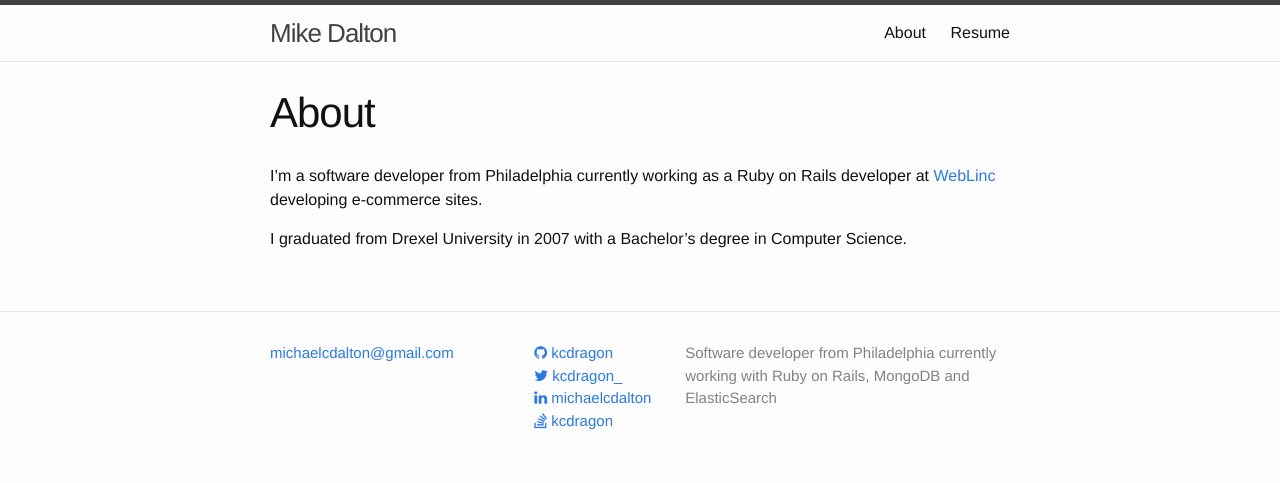
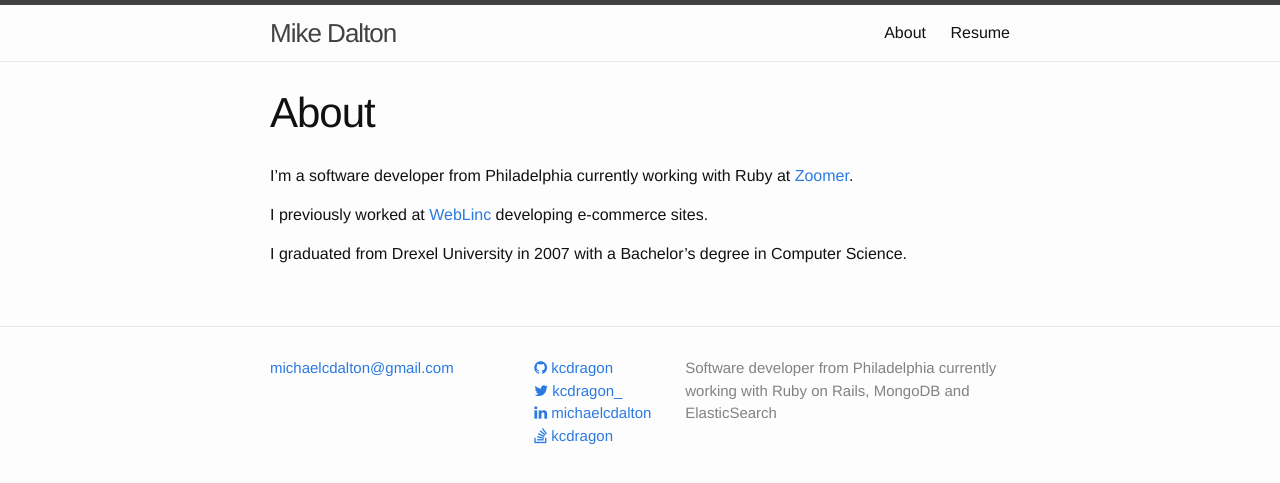
Before and after one commit to kcdragon/kcdragon.github.io, a Jekyll site: the page built from about.md, in a window 1280 px wide. Shown: the top 483 px of the page. Built offline with Jekyll 4.4.1, drawn with Linux system fonts in a browser that asks for light colours; nearby versions of some CDN libraries.

Commit message:
Updating current job

```diff
--- a/about.md
+++ b/about.md
@@ -4,6 +4,8 @@ title: About
 permalink: /about/
 ---
 
-I'm a software developer from Philadelphia currently working as a Ruby on Rails developer at [WebLinc](http://www.weblinc.com) developing e-commerce sites.
+I'm a software developer from Philadelphia currently working with Ruby at [Zoomer](http://www.zoomerdelivery.com).
+
+I previously worked at [WebLinc](http://www.weblinc.com) developing e-commerce sites.
 
 I graduated from Drexel University in 2007 with a Bachelor's degree in Computer Science.
```
Also changed, not shown: resume.md (+3 -1 lines).
